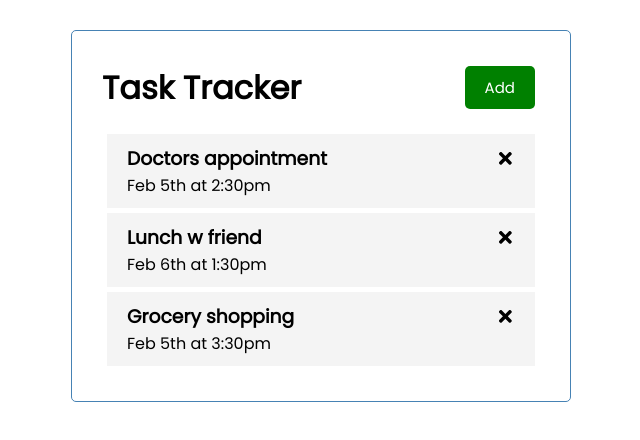
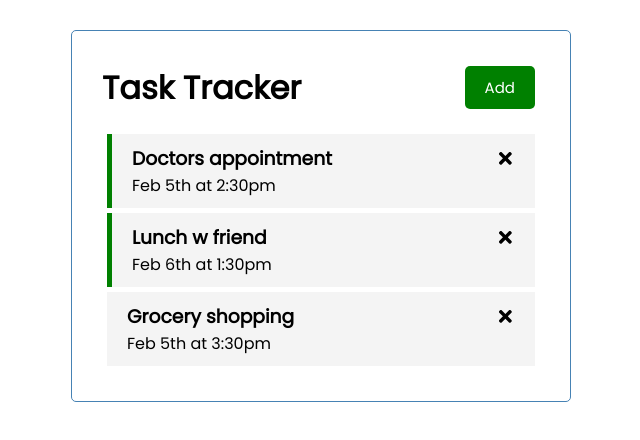
Before and after one commit to tash1207/react-task-tracker, a React (Create React App) app: page / in a window 1280 px wide. Shown: the top 440 px of the page, without its empty margins (319-959 px from the left). Built offline with nearby package versions, Linux system fonts and the light colour scheme.

Commit message:
Implement toggle reminder functionality

```diff
--- a/src/App.js
+++ b/src/App.js
@@ -27,15 +27,22 @@ function App() {
 
   // Delete Task
   const deleteTask = (id) => {
-    console.log('delete', id);
     setTasks(tasks.filter((task) => task.id !== id));
+  }
+
+  // Toggle Reminder
+  const toggleReminder = (id) => {
+    setTasks(tasks.map((task) =>
+      task.id === id ? {...task, reminder: !task.reminder} : task));
   }
 
   return (
     <div className="container">
       <Header />
       {tasks.length > 0 ?
-        <Tasks tasks={tasks} onDeleteTask={deleteTask}/> :
+        <Tasks tasks={tasks}
+          onDeleteTask={deleteTask}
+          onToggleReminder={toggleReminder}/> :
         'No tasks to show'}
     </div>
     );
--- a/src/components/Task.js
+++ b/src/components/Task.js
@@ -1,8 +1,9 @@
 import { FaTimes } from 'react-icons/fa'
 
-const Task = ({ task, onDelete }) => {
+const Task = ({ task, onDelete, onToggleReminder }) => {
 	return (
-		<div className='task'>
+		<div className={`task ${task.reminder ? 'reminder' : ''}`}
+		  onDoubleClick={() => onToggleReminder(task.id)}>
 		  <h3>
 		    {task.text}{' '}
 		    <FaTimes
--- a/src/components/Tasks.js
+++ b/src/components/Tasks.js
@@ -1,10 +1,12 @@
 import Task from './Task'
 
-const Tasks = ({ tasks, onDeleteTask }) => {
+const Tasks = ({ tasks, onDeleteTask, onToggleReminder }) => {
 	return (
 		<>
 		  {tasks.map((task) => (
-		  	<Task key={task.id} task={task} onDelete={onDeleteTask} />
+		  	<Task key={task.id} task={task}
+		  	  onDelete={onDeleteTask}
+		  	  onToggleReminder={onToggleReminder} />
 		  	))}
 		</>
 		);
```
